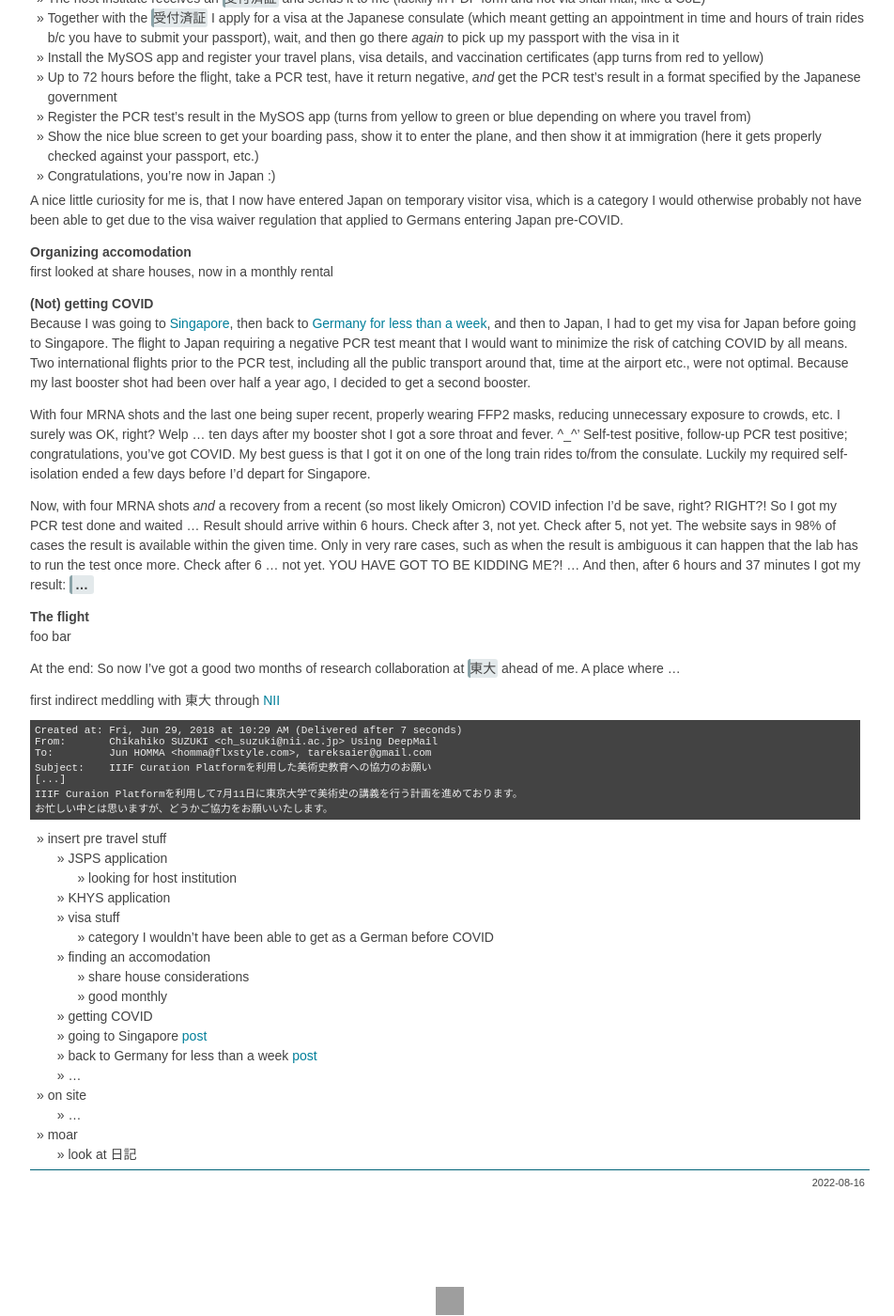
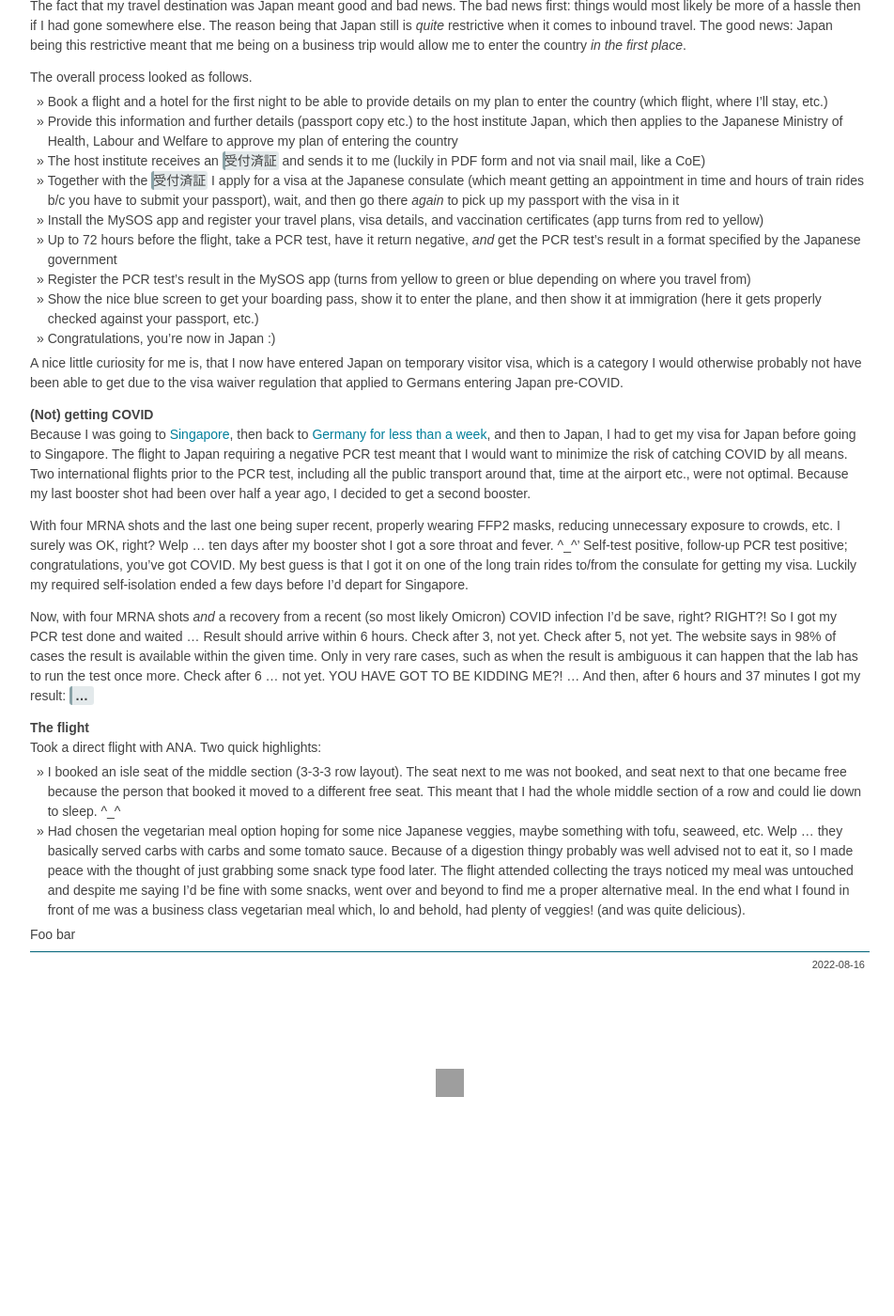
Before and after one commit to IllDepence/sirtetris.com_2021_jekyll, a Jekyll site: the page built from _posts/2022-08-16-84c30cfa.md, in a window 1280 px wide and 1400 px high, scrolled down 1094 px. Shown: the whole window at 94% size, without its empty margins (161-1113 px from the left). Built offline with Jekyll 4.4.1, drawn with Linux system fonts in a browser that asks for light colours; after the commit the page ends 2361 px from its top, so only the background shows below that; some of the changed text lies outside the part shown; grey boxes are pictures that could not be loaded.

Commit message:
work on drafts of new posts

````diff
--- a/_posts/2022-08-16-84c30cfa.md
+++ b/_posts/2022-08-16-84c30cfa.md
@@ -14,6 +14,11 @@ As with Singapore, the trip is for a research collaboration, but I’ll mostly f
 About half a year after I started my PhD COVID-19 hit. Not happy with the thought of finishing it without any international experience, I always kept an eye on possibilities to go abroad, in case travel would become possible again. In late 2021 I started preparation for applying to the [JSPS Summer Program](https://www.jsps.go.jp/english/e-summer/). Made out eight Japanese labs in the NLP area and ended up “cold e-mailing” four. Result: 1 ignore, 1 reject, and 2 positive replies. Decided on one, set up a research plan together with them, applied ... and got rejected.
 
 Luckily I had access to a university internal funding program here that would allow for an arrangement similar to the JSPS Summer Program in terms of timing, length, and funding. So, re-cycled the research plan, adjusted everything to the different application forms and requirements, applied again ... and was accepted. :)
+
+**Organizing accomodation**
+For a stay of two months, not going for a few click hotel booking but rather the hassle of a rental contract setup procedure seemed worth the benefit of being able to cook, wash clothes, having more space, etc. At first I looked at share houses, as I’ve previously made [good experiences](/a/e3b2107a) with that. In the end though I went for a monthly rental---choosing predictability over the potential of an awesome social environment at home.
+
+Type of accommodation aside, [just as last time](/a/e3b2107a) when I rented something in Japan, there was *a lot* of messaging back and forth, checking documents, asking for more documents, etc. etc. until everything was sorted out. Having gone through that, I can now look forward to see how <span class="mixlang"><span class="swap" swap="Komagome"><span class="inner">駒込</span></span></span> compares to <span class="mixlang"><span class="swap" swap="Myōgadani"><span class="inner">茗荷谷</span></span></span>.
 
 **VISA and immigration**
 The fact that my travel destination was Japan meant good and bad news. The bad news first: things would most likely be more of a hassle then if I had gone somewhere else. The reason being that Japan still is *quite* restrictive when it comes to inbound travel. The good news: Japan being this restrictive meant that me being on a business trip would allow me to enter the country *in the first place*.
@@ -32,47 +37,17 @@ The overall process looked as follows.
 
 A nice little curiosity for me is, that I now have entered Japan on temporary visitor visa, which is a category I would otherwise probably not have been able to get due to the visa waiver regulation that applied to Germans entering Japan pre-COVID.
 
-**Organizing accomodation**
-first looked at share houses, now in a monthly rental
-
 **(Not) getting COVID**
 Because I was going to [Singapore](/a/c0291245), then back to [Germany for less than a week](/a/885509ba), and then to Japan, I had to get my visa for Japan before going to Singapore. The flight to Japan requiring a negative PCR test meant that I would want to minimize the risk of catching COVID by all means. Two international flights prior to the PCR test, including all the public transport around that, time at the airport etc., were not optimal. Because my last booster shot had been over half a year ago, I decided to get a second booster.
 
-With four MRNA shots and the last one being super recent, properly wearing FFP2 masks, reducing unnecessary exposure to crowds, etc. I surely was OK, right? Welp ... ten days after my booster shot I got a sore throat and fever. ^\_^' Self-test positive, follow-up PCR test positive; congratulations, you’ve got COVID. My best guess is that I got it on one of the long train rides to/from the consulate. Luckily my required self-isolation ended a few days before I’d depart for Singapore.
+With four MRNA shots and the last one being super recent, properly wearing FFP2 masks, reducing unnecessary exposure to crowds, etc. I surely was OK, right? Welp ... ten days after my booster shot I got a sore throat and fever. ^\_^' Self-test positive, follow-up PCR test positive; congratulations, you’ve got COVID. My best guess is that I got it on one of the long train rides to/from the consulate for getting my visa. Luckily my required self-isolation ended a few days before I’d depart for Singapore.
 
 Now, with four MRNA shots *and* a recovery from a recent (so most likely Omicron) COVID infection I’d be save, right? RIGHT?! So I got my PCR test done and waited ... Result should arrive within 6 hours. Check after 3, not yet. Check after 5, not yet. The website says in 98% of cases the result is available within the given time. Only in very rare cases, such as when the result is ambiguous it can happen that the lab has to run the test once more. Check after 6 ... not yet. YOU HAVE GOT TO BE KIDDING ME?! ... And then, after 6 hours and 37 minutes I got my result: <b><span class="mixlang"><span class="swap" swap="！ ！ ！ Ｎ Ｅ Ｇ Ａ Ｔ Ｉ Ｖ Ｅ ！ ！ ！"><span class="inner">&nbsp;...&nbsp;</span></span></span></b>
 
 **The flight**
-foo bar
+Took a direct flight with ANA. Two quick highlights:
 
-At the end: So now I’ve got a good two months of research collaboration at  <span class="mixlang"><span class="swap" swap="Uni Tokyo"><span class="inner">東大</span></span></span> ahead of me. A place where ...
+* I booked an isle seat of the middle section (3-3-3 row layout). The seat next to me was not booked, and seat next to that one became free because the person that booked it moved to a different free seat. This meant that I had the whole middle section of a row and could lie down to sleep. ^\_^
+* Had chosen the vegetarian meal option hoping for some nice Japanese veggies, maybe something with tofu, seaweed, etc. Welp ... they basically served carbs with carbs and some tomato sauce. Because of a digestion thingy probably was well advised not to eat it, so I made peace with the thought of just grabbing some snack type food later. The flight attended collecting the trays noticed my meal was untouched and despite me saying I’d be fine with some snacks, went over and beyond to find me a proper alternative meal. In the end what I found in front of me was a business class vegetarian meal which, lo and behold, had plenty of veggies! (and was quite delicious).
 
-first indirect meddling with 東大 through [NII](/s/NII17)
-
-```
-Created at: Fri, Jun 29, 2018 at 10:29 AM (Delivered after 7 seconds)
-From:       Chikahiko SUZUKI <ch_suzuki@nii.ac.jp> Using DeepMail
-To:         Jun HOMMA <homma@flxstyle.com>, tareksaier@gmail.com
-Subject:    IIIF Curation Platformを利用した美術史教育への協力のお願い
-[...]
-IIIF Curaion Platformを利用して7月11日に東京大学で美術史の講義を行う計画を進めております。
-お忙しい中とは思いますが、どうかご協力をお願いいたします。
-```
-
-* insert pre travel stuff
-    * JSPS application
-        * looking for host institution
-    * KHYS application
-    * visa stuff
-        * category I wouldn’t have been able to get as a German before COVID
-    * finding an accomodation
-        * share house considerations
-        * good monthly
-    * getting COVID
-    * going to Singapore [post](/a/c0291245)
-    * back to Germany for less than a week [post](/a/885509ba)
-    * ...
-* on site
-    * ...
-* moar
-    * look at 日記
+Foo bar
````
Also changed, not shown: _posts/2022-08-09-c0291245.md (+1 -0 lines), assets/img/blog/tarek_central_time.jpg (added).
